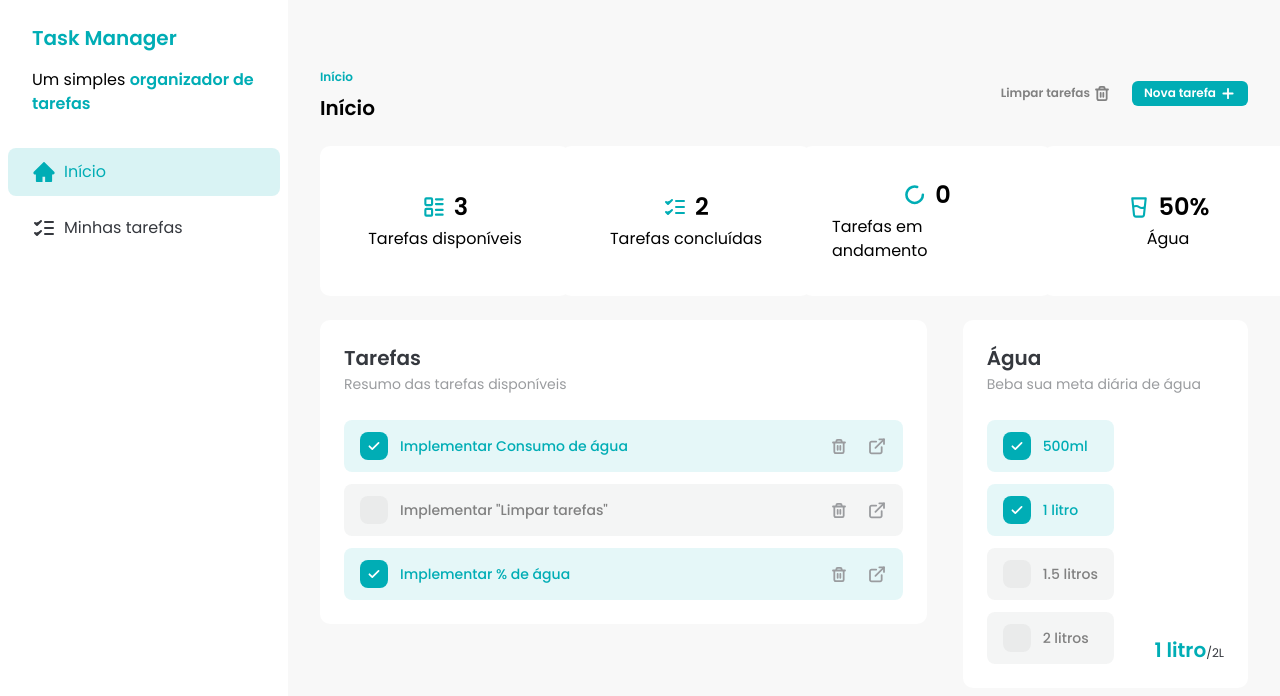
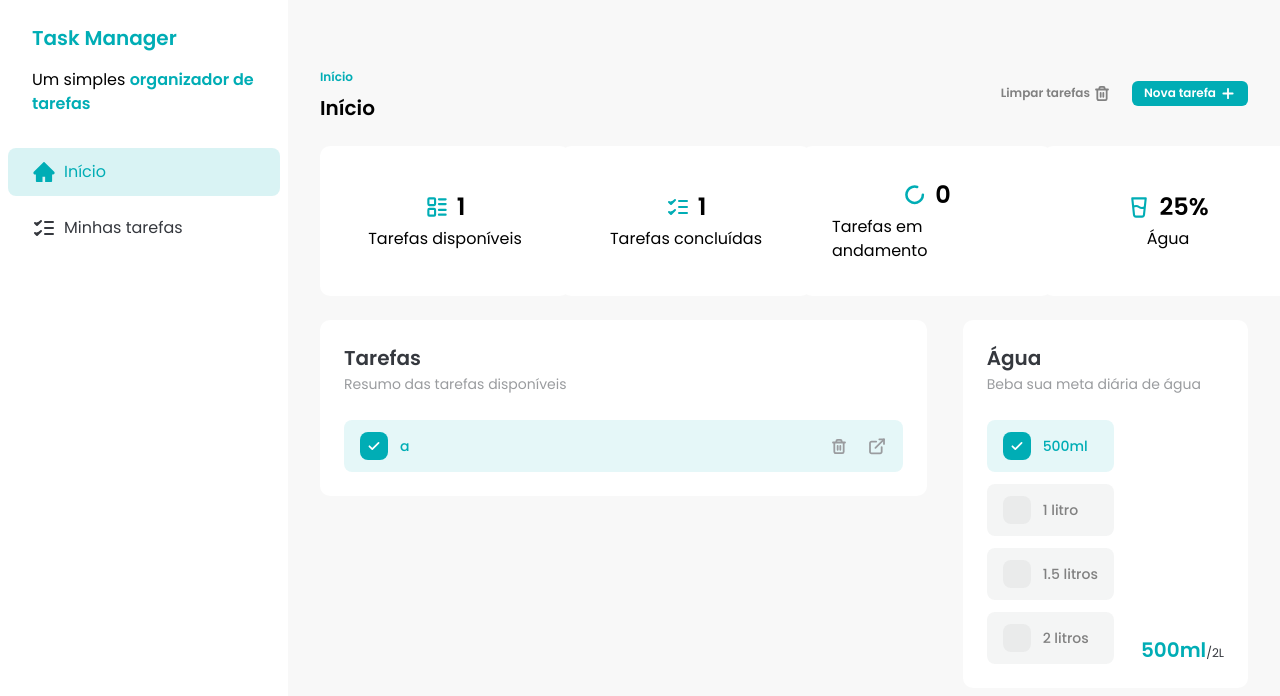
Before and after one commit to odevalison/react-task-manager, a React (Vite) app: page / in a window 1280 px wide. Shown: the top 696 px of the page. Built offline with nearby package versions, Linux system fonts and the light colour scheme; data requests are answered from the project's data file.

Commit message:
fix: ensure water consumn percent is correct shown

```diff
--- a/db.json
+++ b/db.json
@@ -1,31 +1,17 @@
 {
   "tasks": [
     {
-      "id": "99f3c349-d61f-42a9-bcc3-b7a6318aa6a3",
-      "title": "Implementar Consumo de água",
-      "description": "Terminar projeto",
+      "id": "d3e74e86-fc9f-4c89-bbb2-0c3114e01d31",
+      "title": "a",
+      "description": "a",
       "time": "morning",
-      "status": "complete"
-    },
-    {
-      "id": "9be93d30-05a8-4e64-97c8-d08f17763d9f",
-      "title": "Implementar \"Limpar tarefas\"",
-      "description": ".",
-      "time": "evening",
-      "status": "not_started"
-    },
-    {
-      "id": "4f7f9a66-cc21-4ea1-b51b-85cc86fec89d",
-      "title": "Implementar % de água",
-      "description": "Implementar.",
-      "time": "evening",
       "status": "complete"
     }
   ],
   "water-consumption": [
     {
       "id": "1",
-      "totalConsumedInMl": 1000,
+      "totalConsumedInMl": 500,
       "goalConsumptionInMl": 2000
     }
   ],
@@ -38,7 +24,7 @@
     {
       "id": "f2b2d3c4-5e6f-7a8b-9c0d-1e2f3a4b5c6d",
       "amountInMl": 1000,
-      "status": "completed"
+      "status": "pending"
     },
     {
       "id": "a3c3e4d5-6f7a-8b9c-0d1e-2f3a4b5c6d7e",
--- a/src/components/Header.tsx
+++ b/src/components/Header.tsx
@@ -1,16 +1,20 @@
 import { useState } from 'react'
 
 import { AddIcon, TrashIcon } from '../assets/icons'
+import { useClearTasks } from '../hooks/data/use-clear-tasks'
+import { Task } from '../types/tasks'
 import AddTaskDialog from './AddTaskDialog'
 import Button from './Button'
 
 interface HeaderProps {
   title: string
+  tasks: Task[]
   subtitle: string
 }
 
-const Header = ({ subtitle, title }: HeaderProps) => {
+const Header = ({ subtitle, title, tasks }: HeaderProps) => {
   const [addTaskDialogIsOpen, setAddTaskDialogIsOpen] = useState(false)
+  const { mutate: clearTasks } = useClearTasks(tasks)
 
   return (
     <div className="flex justify-between">
@@ -22,7 +26,7 @@ const Header = ({ subtitle, title }: HeaderProps) => {
       </div>
 
       <div className="flex items-center gap-2.5">
-        <Button color="ghost" size="small">
+        <Button color="ghost" size="small" onClick={() => clearTasks()}>
           Limpar tarefas <TrashIcon />
         </Button>
 
--- a/src/components/Tasks.tsx
+++ b/src/components/Tasks.tsx
@@ -1,5 +1,6 @@
 import { CloudSunIcon, MoonIcon, SunIcon } from '../assets/icons'
 import { useGetTasks } from '../hooks/data/use-get-tasks'
+import { Task } from '../types/tasks'
 import Header from './Header'
 import TaskItem from './TaskItem'
 import TasksSeparator from './TasksSeparator'
@@ -13,7 +14,11 @@ const Tasks = () => {
 
   return (
     <main className="w-full space-y-6 px-8 py-16">
-      <Header title="Minhas Tarefas" subtitle="Minhas Tarefas" />
+      <Header
+        tasks={tasks as Task[]}
+        title="Minhas Tarefas"
+        subtitle="Minhas Tarefas"
+      />
 
       <div className="space-y-6 rounded-xl bg-white p-6">
         <div className="space-y-3">
--- a/src/components/TasksSummary.tsx
+++ b/src/components/TasksSummary.tsx
@@ -17,6 +17,11 @@ const TasksSummary = () => {
         {tasks?.map((task) => (
           <TaskItem status={task.status} task={task} key={task.id} />
         ))}
+        {!tasks?.length && (
+          <p className="text-sm font-medium text-brand-text-gray">
+            Nenhuma tarefa cadastrada no momento.
+          </p>
+        )}
       </div>
     </div>
   )
--- a/src/components/WaterSubgoal.tsx
+++ b/src/components/WaterSubgoal.tsx
@@ -61,8 +61,8 @@ const WaterSubgoal = ({ subgoal, status }: WaterSubgoalProps) => {
     if (status === 'completed') {
       undoWaterSubgoal({
         onSuccess: ({ amountToDecrease, subgoalStatus }) => {
+          updateWaterSubgoalStatus({ currentStatus: subgoalStatus })
           decreaseTotalConsumedInMl(amountToDecrease)
-          updateWaterSubgoalStatus({ currentStatus: subgoalStatus })
         },
       })
     }
--- a/src/context/water-consumption.tsx
+++ b/src/context/water-consumption.tsx
@@ -31,13 +31,16 @@ const WaterConsumptionProvider = ({
     if (waterConsumption) {
       setTotalConsumedInMl(waterConsumption.totalConsumedInMl)
       setGoalConsumptionInMl(waterConsumption.goalConsumptionInMl)
+    }
+  }, [waterConsumption])
+
+  useEffect(() => {
+    if (waterConsumption) {
       setWaterConsumedPercent(
-        (waterConsumption.totalConsumedInMl /
-          waterConsumption.goalConsumptionInMl) *
-          100
+        (totalConsumedInMl / goalConsumptionInMl) * 100 || 0
       )
     }
-  }, [waterConsumption])
+  }, [totalConsumedInMl, goalConsumptionInMl, waterConsumption])
 
   const increaseTotalConsumedInMl = (amountInMl: number) => {
     setTotalConsumedInMl(amountInMl)
--- /dev/null
+++ b/src/hooks/data/use-clear-tasks.ts
@@ -0,0 +1,22 @@
+import { useMutation, useQueryClient } from '@tanstack/react-query'
+
+import { taskMutationKeys } from '../../keys/mutations'
+import { taskQueryKeys } from '../../keys/queries'
+import { api } from '../../lib/axios'
+import { Task } from '../../types/tasks'
+
+export const useClearTasks = (tasks: Task[]) => {
+  const queryClient = useQueryClient()
+
+  return useMutation({
+    mutationKey: taskMutationKeys.clearAll(),
+    mutationFn: async () => {
+      await Promise.all(
+        tasks.map((task: Task) => api.delete(`/tasks/${task.id}`))
+      )
+    },
+    onSuccess: () => {
+      queryClient.invalidateQueries({ queryKey: taskQueryKeys.getAll() })
+    },
+  })
+}
--- a/src/keys/mutations.ts
+++ b/src/keys/mutations.ts
@@ -2,6 +2,7 @@ export const taskMutationKeys = {
   add: () => ['add-task'] as const,
   update: (taskId: string) => ['update-task', taskId] as const,
   delete: (taskId: string) => ['delete-task', taskId] as const,
+  clearAll: () => ['clear-tasks'] as const,
 }
 
 export const waterSubgoalMutationKeys = {
--- a/src/pages/Home.tsx
+++ b/src/pages/Home.tsx
@@ -3,13 +3,17 @@ import Header from '../components/Header'
 import Sidebar from '../components/Sidebar'
 import TasksSummary from '../components/TasksSummary'
 import WaterConsumptionSummary from '../components/WaterConsumptionSummary'
+import { useGetTasks } from '../hooks/data/use-get-tasks'
+import { Task } from '../types/tasks'
 
 const HomePage = () => {
+  const { data: tasks } = useGetTasks()
+
   return (
     <div className="flex">
       <Sidebar />
       <main className="w-full space-y-6 px-8 py-16">
-        <Header title="Início" subtitle="Início" />
+        <Header tasks={tasks as Task[]} title="Início" subtitle="Início" />
         <DashboardCards />
 
         <div className="grid grid-cols-3 gap-9">
```
